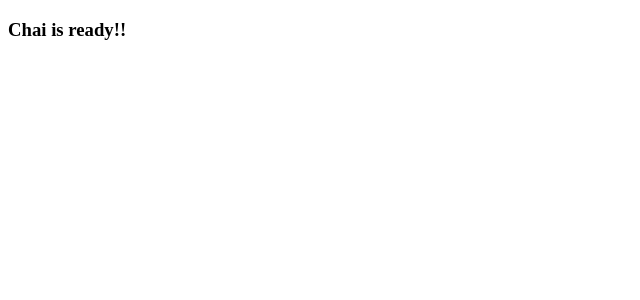
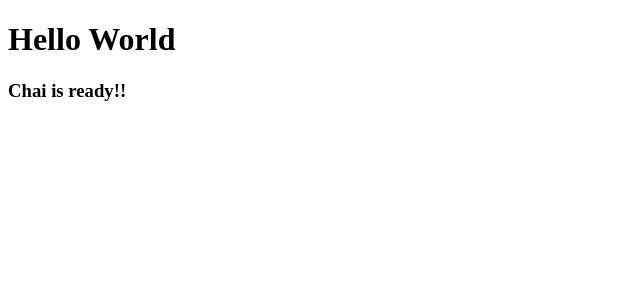
Before and after one commit to Abinash-bit/chai-and-react, a React (Create React App) app: page / in a window 1280 px wide. Shown: the top 300 px of the page, without its empty margins (0-640 px from the left). Built offline with nearby package versions, Linux system fonts and the light colour scheme.

Commit message:
Sample commit

```diff
--- a/src/App.js
+++ b/src/App.js
@@ -1,6 +1,17 @@
+import Chai from './Chai'
+
 function App() {
   return (
+    <>
     <h1>Hello World</h1>
+    <Chai/>
+
+
+
+
+
+    </>
+
 
   );
 }
--- a/src/index.js
+++ b/src/index.js
@@ -2,13 +2,13 @@ import React from 'react';
 import ReactDOM from 'react-dom/client';
 
 import App from './App';
-import Chai from './Chai';
+
 
 
 const root = ReactDOM.createRoot(document.getElementById('root'));
 root.render(
 
 
-    <Chai/>
+    <App/>
 
 );
```
